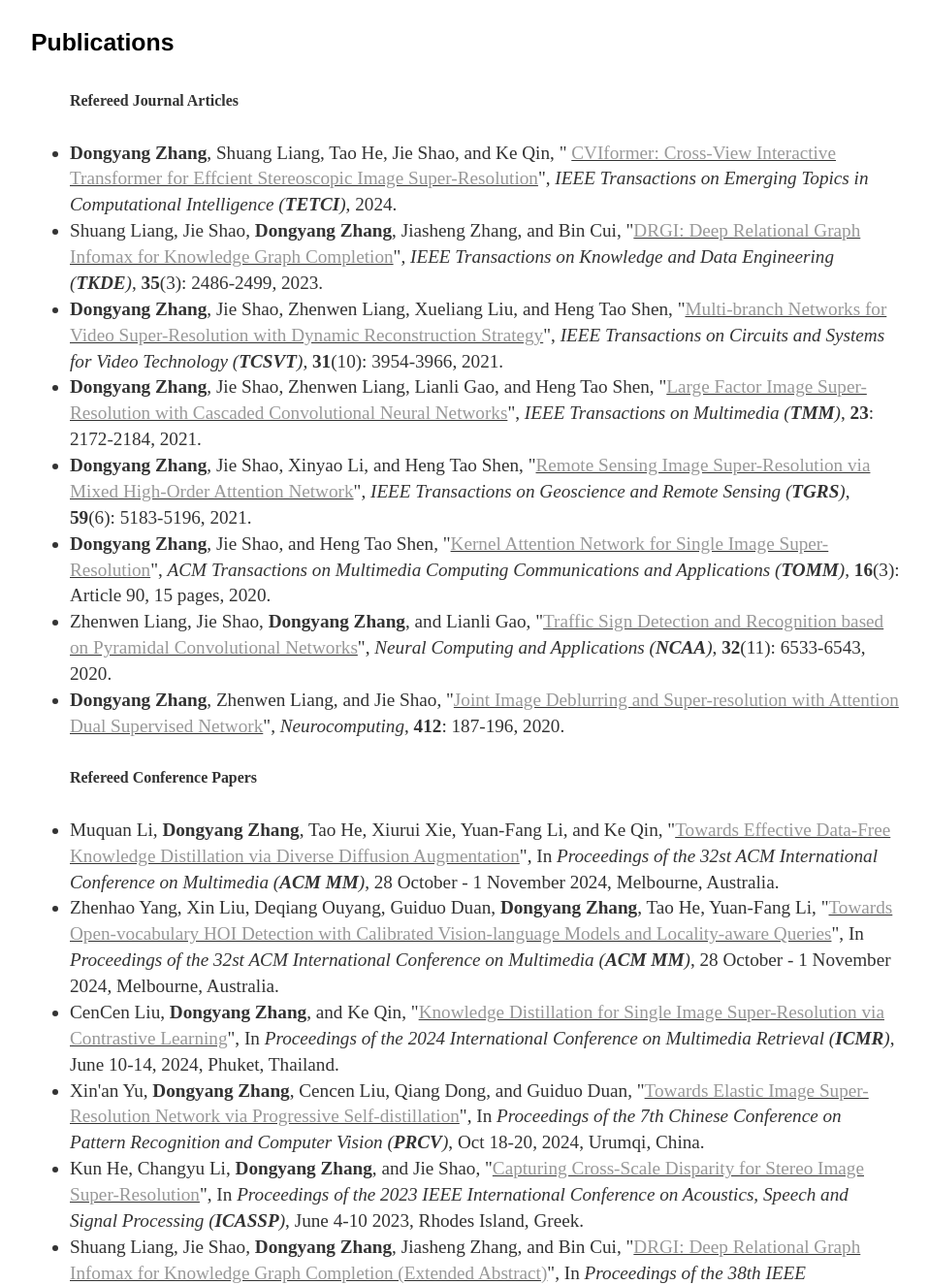
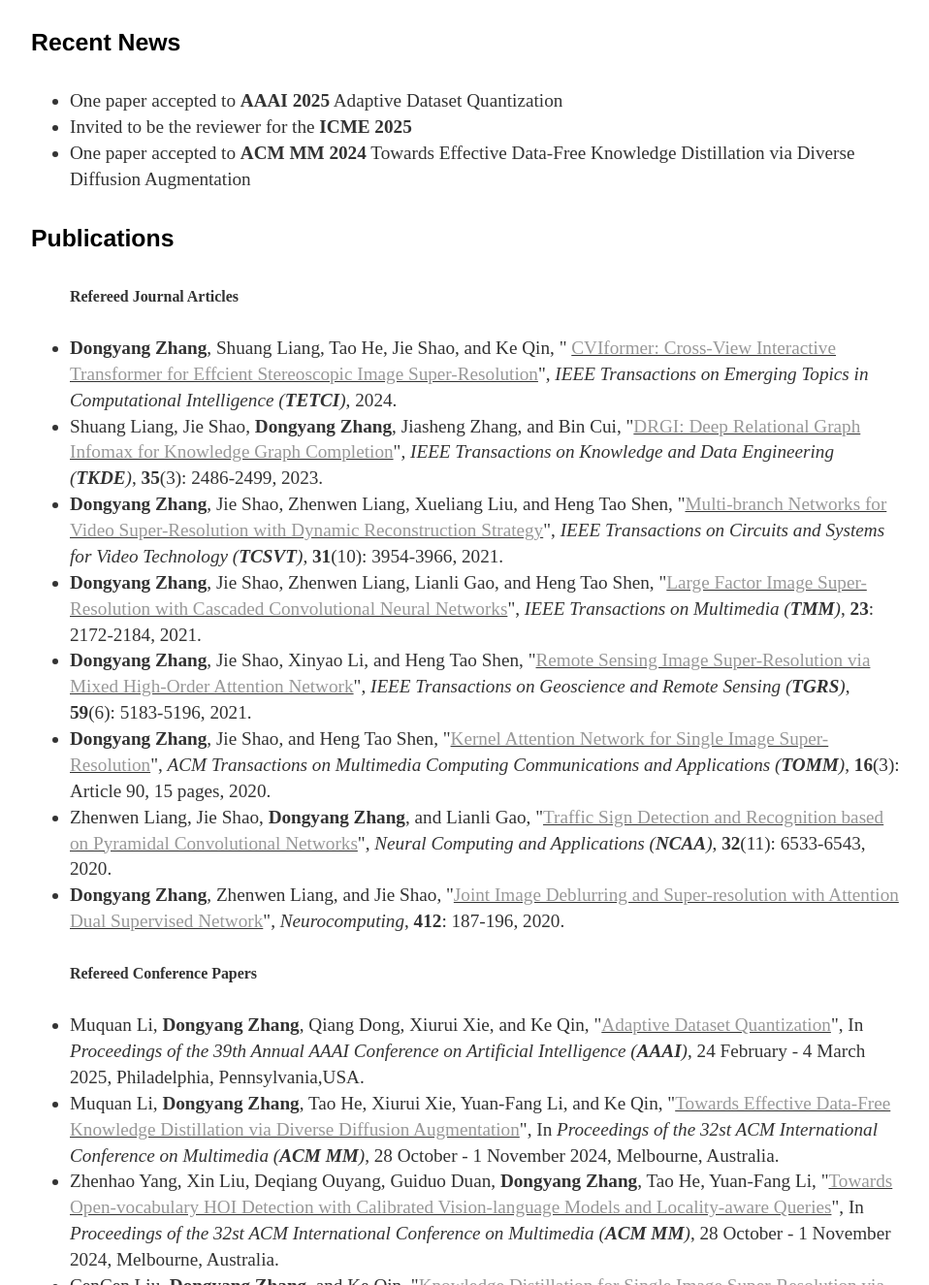
Before and after one commit to ZhangDY827/dyzhang.github.io, a plain HTML site: page index.html in a window 1280 px wide. Shown: the part 478-1803 px from the top of the page at 97% size, without its empty margins (160-1118 px from the left). Drawn offline with Linux system fonts and the light colour scheme.

Commit message:
Update index.html

```diff
--- a/index.html
+++ b/index.html
@@ -42,19 +42,14 @@
 		and co-supervision with <a href="https://cfm.uestc.edu.cn/~shaojie/"><font color="#0000ff">Prof. Jie Shao</font>.</a>
 	    I obtained my BS degree in Software Engineering from UESTC in 2017. My research interests focus on computer vision and model compression, especially for lightweight deep image restoration, such as super-resolution, image deblurring
       and model quantization etc.
-<!--
+
 </p><h4> Recent News</h4>
 <ul>
-	<li>One paper accepted to <strong>TIP 2022</strong> on unbiased scene graph generation</li>
-	<li>One paper accepted to <strong>ECCV 2022</strong>  on open-vocabulary scene graph generation</li>
-	<li>Starting my postdoc in the <a =="" href="https://www.monash.edu/it/dsai/vision-language"><strong> <font color="#0000ff">Vision and Language group </font></strong></a> from Feb. 2022.</li>
-	<li>One paper accepted to <strong>TNNLS 2021</strong>  on network embedding</li>
-	<li>One paper accepted to <strong>ICCV 2021</strong>  on Human-Ojbect interaction with scene graphs.</li>
-	<li>One paper acccepted to <strong>IJCAI 2021</strong>  on scene graph generation.</li>
-	<li>One paper accepted to <strong>AAAI 2020</strong>  on network quantisation.</li>
-	<li>One paper acccepted to <strong>IJCV 2020</strong>  on image compression.</li>
+	<li>One paper accepted to <strong>AAAI 2025</strong> Adaptive Dataset Quantization</li>
+	<li>Invited to be the reviewer for the <strong>ICME 2025</strong> </li>
+	<li>One paper accepted to <strong>ACM MM 2024</strong> Towards Effective Data-Free Knowledge Distillation via Diverse Diffusion Augmentation</li>
 	</ul>
--->
+
 <h4>Publications</h4>
 <ul>
 <h5>Refereed Journal Articles</h5>
@@ -84,6 +79,9 @@ Zhenwen Liang, Jie Shao, <strong>Dongyang Zhang</strong>, and Lianli Gao, &quot;
 </li>
 
 <h5>Refereed Conference Papers</h5>
+<li>
+Muquan Li, <strong>Dongyang Zhang</strong>, Qiang Dong, Xiurui Xie, and Ke Qin, &quot;<u><a href=" ">Adaptive Dataset Quantization</a></u>&quot;, In <em>Proceedings of the 39th Annual AAAI Conference on Artificial Intelligence (<strong>AAAI</strong>)</em>, 24 February - 4 March 2025, Philadelphia, Pennsylvania,USA.
+</li>
 <li>
 Muquan Li, <strong>Dongyang Zhang</strong>, Tao He, Xiurui Xie, Yuan-Fang Li, and Ke Qin, &quot;<u><a href=" ">Towards Effective Data-Free Knowledge Distillation via Diverse Diffusion Augmentation</a></u>&quot;, In <em>Proceedings of the 32st ACM International Conference on Multimedia (<strong>ACM MM</strong>)</em>, 28 October - 1 November 2024, Melbourne, Australia.
 </li>
```
